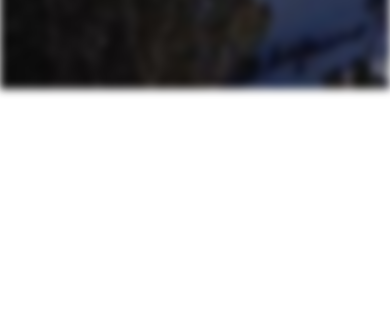
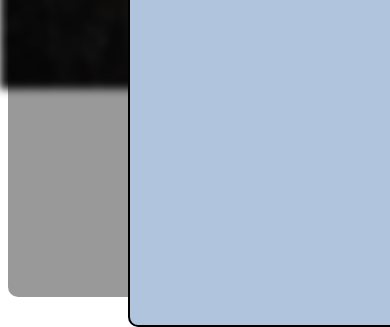
Before and after one commit to Stephyraad/Front-End-BucketList, a plain HTML site: page index.html in a window 390 px wide. Shown: the part 711-1038 px from the top of the page. Before the commit the page ends 844 px from the top, so only its background shows below. Drawn offline with Linux system fonts and the light colour scheme.

Commit message:
added one media query rule

```diff
--- a/css/style.css
+++ b/css/style.css
@@ -15,6 +15,7 @@
 
 h1{
 	font-family: 'Crete Round', serif;
+	font-size: 190%;
 }
 
 .font{
@@ -55,9 +56,10 @@ ul{
 	margin-top: 10px;
 	overflow: scroll;
 	border-radius: 10px;
-	background-color: white;
+
 
 }
+
 #box1{
 	margin-left:120px;
 }
@@ -92,3 +94,24 @@ li{
   background: #F5F5F5;
    border-radius: 10%;
 }
+
+/*media queries*/
+
+
+@media screen and (max-width: 800px){
+	#main{
+		height:100%;
+
+		}
+
+	.box{
+		float:none;
+		margin: auto;
+		margin-bottom: 20px;
+		padding-left: none;
+		padding-right: none;
+	}
+	#box2{
+		margin-left: 120px;
+	}
+}
```
